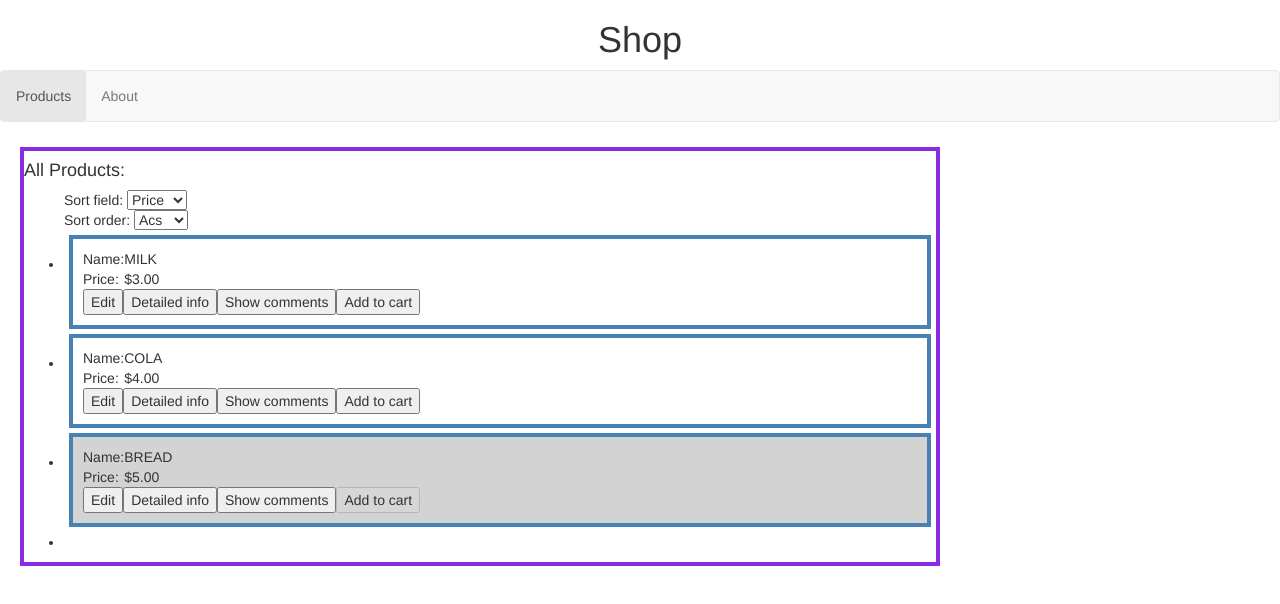
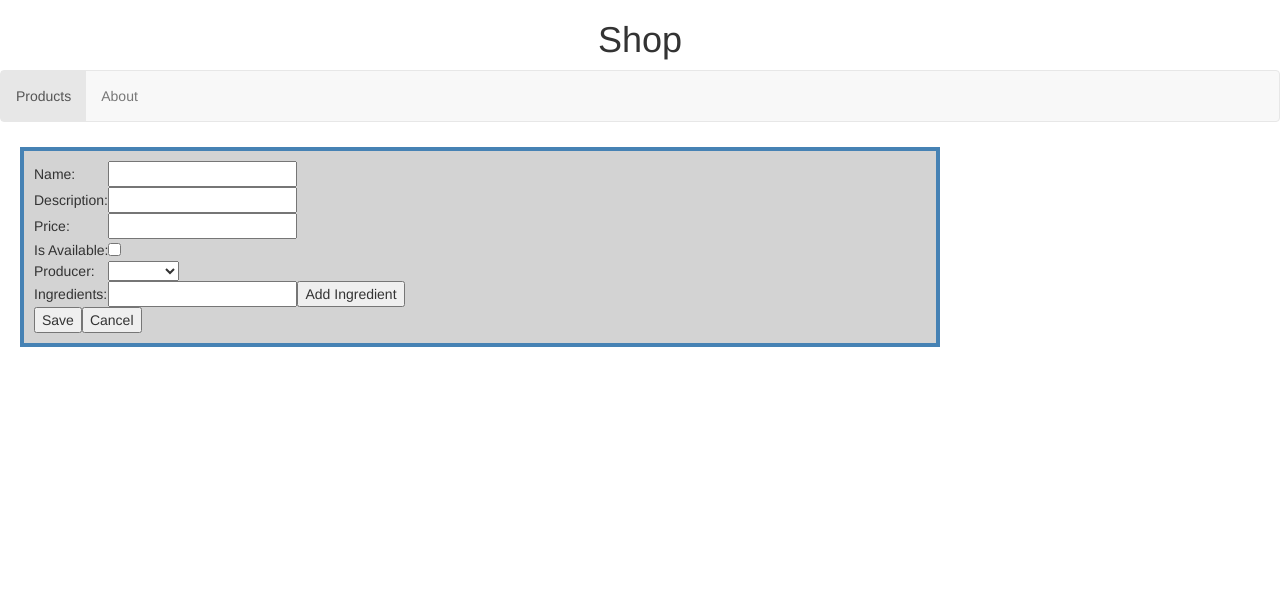
Before and after one commit to IevgeniiKunshchykov/Angular-Topic2-Components-App, an Angular app: page /products-list/add in a window 1280 px wide. Before the commit this address led to /products-list. Shown: the top 604 px of the page. Built offline with nearby package versions, Linux system fonts and the light colour scheme.

Commit message:
finish product components

```diff
--- a/src/app/products/components/product-list/product-list.component.ts
+++ b/src/app/products/components/product-list/product-list.component.ts
@@ -35,10 +35,10 @@ export class ProductListComponent implements OnInit {
   }
 
   showDetailedInfoEvent(product: IProduct) {
-    this.router.navigate(['products-list/info', product.id ]);
+    this.router.navigate(['products-list/info', product.id, { readonly: true }]);
   }
 
   editEvent(product: IProduct) {
-    this.router.navigate(['products-list/info', product.id ]);
+    this.router.navigate(['products-list/edit', product.id]);
   }
 }
--- a/src/app/products/components/product/product.component.html
+++ b/src/app/products/components/product/product.component.html
@@ -2,35 +2,53 @@
   avaliableProduct: product.isAvailable,
   notAvaliableProduct: !product.isAvailable
 }" class="productItem">
+  <fieldset [disabled]='readonly'>
     <table>
       <tr>
         <td>Name:</td>
-      <td>{{product.name | uppercase}}</td>
+        <td>
+          <input [ngModel]="product.name | uppercase" type="text"
+          (ngModelChange)="product.name=$event"/>
+        </td>
       </tr>
       <tr>
         <td>Description:</td>
-      <td>{{product.description}}</td>
+        <td>
+          <input [(ngModel)]="product.description" type="text" />
+        </td>
       </tr>
-    <tr >
+      <tr>
         <td>Price:</td>
-      <td>{{product.price | currency:'USD'}}</td>
+        <td>
+          <input [ngModel]="product.price" type="number"
+          (ngModelChange)="product.price=$event"/>
+        </td>
       </tr>
       <tr>
         <td>Is Available:</td>
-      <td><input type="checkbox" disabled="true" [(ngModel)]="product.isAvailable"/></td>
+        <td>
+          <input type="checkbox" [checked]="product.isAvailable"
+            (change)="product.isAvailable = !product.isAvailable" />
+        </td>
       </tr>
       <tr>
         <td>Producer:</td>
         <td>
-        <span [ngSwitch]="product.producer">
-          <span *ngSwitchCase =1>USA</span>
-          <span *ngSwitchCase =2>UK</span>
-          <span *ngSwitchCase =3>Ukraine</span>
-        </span>
+          <select [(ngModel)]="product.producer">
+            <option value=1>USA</option>
+            <option value=2>UK</option>
+            <option value=3>Ukraine</option>
+          </select>
         </td>
       </tr>
       <tr>
         <td>Ingredients:</td>
+        <td>
+          <input #igredient type="text" />
+        </td>
+        <td>
+          <button (click)="onAddIngredient(igredient.value); igredient.value = null;">Add Ingredient</button>
+        </td>
         <td>
           <ul>
             <li *ngFor='let ingredient of product.ingredients'>
@@ -40,10 +58,11 @@
         </td>
       </tr>
     </table>
+  </fieldset>
   <div align="right" style="display: inline;">
-      <button (click)="showComments(product);">Show comments</button>
+    <button (click)="save(product);">Save</button>
   </div>
   <div align="right" style="display: inline;">
-    <button (click)="addToCart(product);" [disabled]="!product.isAvailable">Add to cart</button>
+    <button (click)="cancel();">Cancel</button>
   </div>
 </div>
--- a/src/app/products/components/product/product.component.ts
+++ b/src/app/products/components/product/product.component.ts
@@ -1,6 +1,6 @@
 import { Component, OnInit } from '@angular/core';
 import { IProduct } from '../../interfaces/iproduct';
-import { ActivatedRoute } from '@angular/router';
+import { ActivatedRoute, Router } from '@angular/router';
 import { Product } from '../../models/product';
 import { ProductService } from '../../services/product.service';
 
@@ -13,15 +13,36 @@ export class ProductComponent implements OnInit {
 
   product: IProduct;
 
+  readonly = false;
+
   constructor(private route: ActivatedRoute,
-    private productService: ProductService) { }
+    private productService: ProductService,
+    private router: Router) { }
 
   ngOnInit() {
     const id = this.route.snapshot.params.id;
+
+    if (this.route.snapshot.params.hasOwnProperty('readonly')) {
+      this.readonly = this.route.snapshot.params.readonly.toLowerCase() == 'true';
+    }
+
     if (!id) {
       this.product = new Product();
     } else {
-      this.product = this.productService.getProduct(+id);
+      this.product = { ...this.productService.getProduct(+id) };
     }
   }
+
+  onAddIngredient(newIngredient: string): void {
+    this.product.ingredients.push(newIngredient);
+  }
+
+  save(p: IProduct) {
+    this.productService.updateProduct(p);
+    this.router.navigate(['']);
+  }
+
+  cancel() {
+    this.router.navigate(['']);
+  }
 }
--- a/src/app/products/services/product.service.ts
+++ b/src/app/products/services/product.service.ts
@@ -52,10 +52,17 @@ export class ProductService {
   }
 
   getProduct(id: number): IProduct {
-    return this.products.find(x=> x.id === +id);
+    return this.products.find(x => x.id === +id);
   }
 
   createProduct(product: IProduct): void {
     this.products.push(product);
   }
+
+  updateProduct(product: IProduct) {
+    const i = this.products.findIndex(t => t.id === product.id);
+    if (i > -1) {
+      this.products.splice(i, 1, product);
+    }
+  }
 }
```
Also changed, not shown: src/app/app-routing.module.ts (+8 -0 lines). Lines whose indentation alone changed are shown as unchanged.
